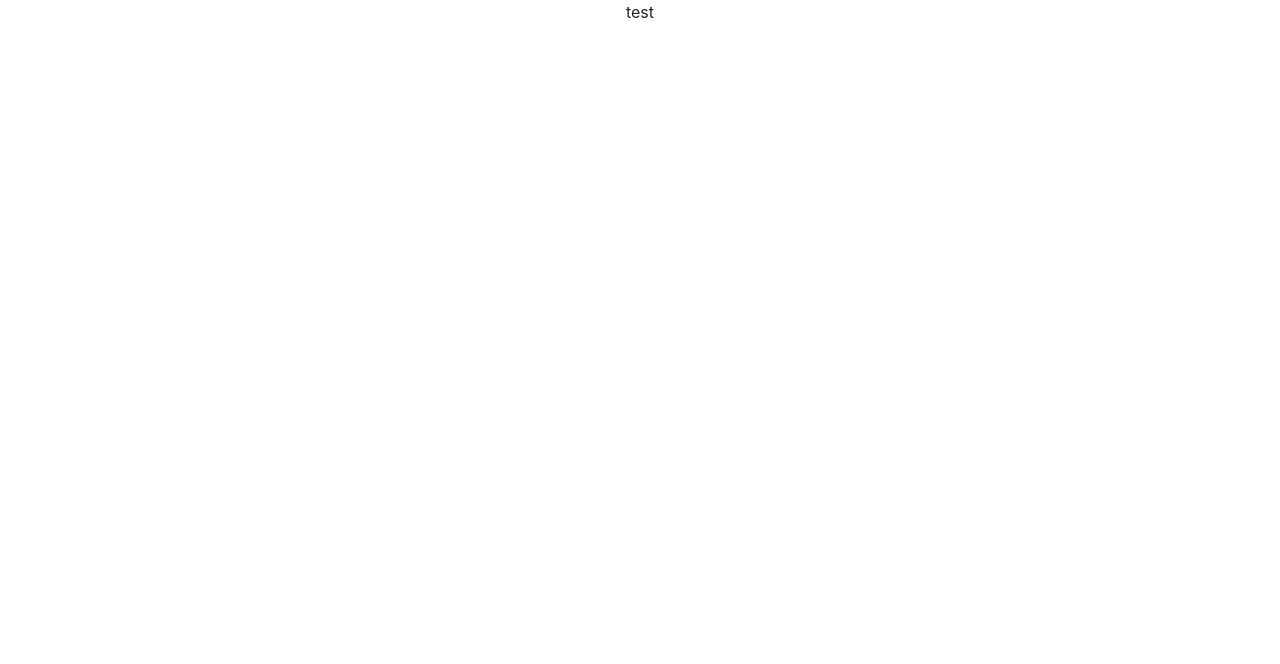
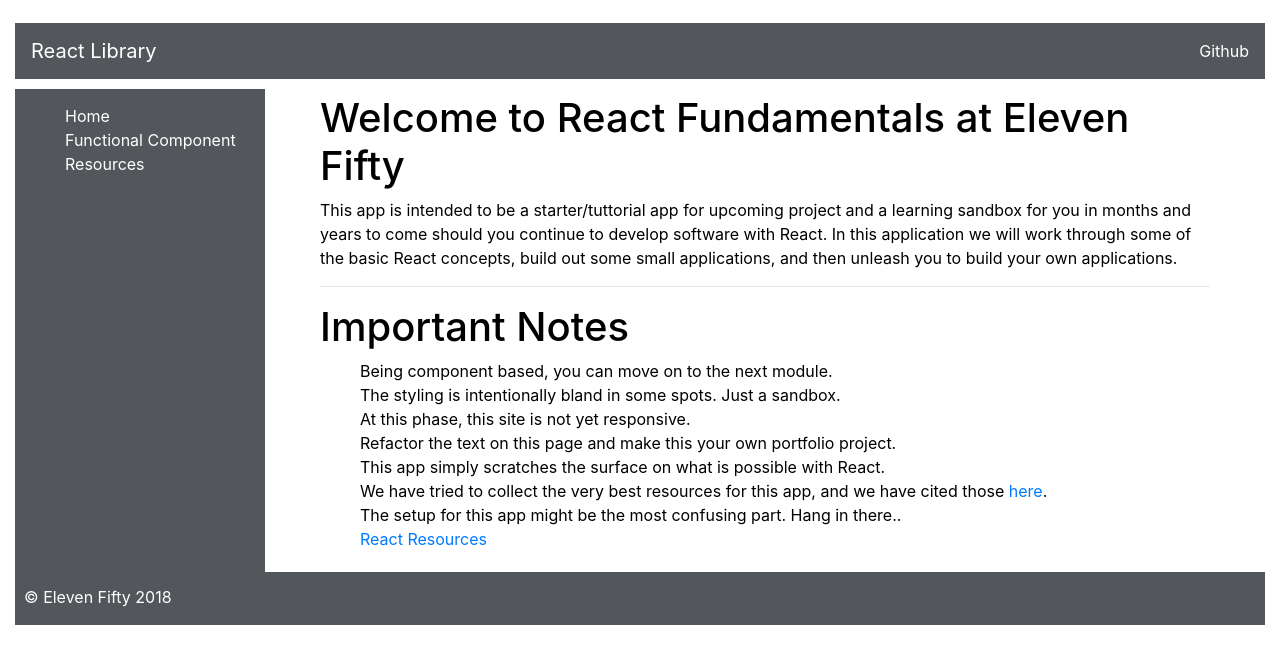
Before and after one commit to AlanJSchultz/react-fundamentals, a React (Create React App) app: page / in a window 1280 px wide. Shown: the top 664 px of the page. Built offline with nearby package versions, Linux system fonts and the light colour scheme.

Commit message:
12272019

```diff
--- a/src/App.css
+++ b/src/App.css
@@ -2,37 +2,79 @@
   text-align: center;
 }
 
-.App-logo {
-  height: 40vmin;
-  pointer-events: none;
+/* body */
+body {
+  padding: 15px;
+  background-color: white;
+  font: Belleza;
 }
 
-@media (prefers-reduced-motion: no-preference) {
-  .App-logo {
-    animation: App-logo-spin infinite 20s linear;
-  }
-}
-
-.App-header {
-  background-color: #282c34;
-  min-height: 100vh;
-  display: flex;
-  flex-direction: column;
-  align-items: center;
-  justify-content: center;
-  font-size: calc(10px + 2vmin);
+/* footer */
+footer {
+  background-color: #53565A;
   color: white;
 }
 
-.App-link {
-  color: #61dafb;
+footer p {
+  margin-top: 0.8em!important;
+  margin-left: 1.5em;
 }
 
-@keyframes App-logo-spin {
-  from {
-    transform: rotate(0deg);
-  }
-  to {
-    transform: rotate(360deg);
-  }
+/* main */
+.main {
+  background-color: white;
+  color: black;
+  height: 100%;
+  min-height: 100%;
 }
+
+.mainDiv {
+  margin: auto;
+  width: 90%;
+  padding: 5px;
+}
+
+ul {
+  list-style-type: none;
+}
+
+/* Sidebar */
+.sidebar {
+  display: flex;
+  background-color: #53565A;
+  margin-top: 10px;
+}
+
+.sidebar-list-styling {
+  padding-left: 50px;
+  padding-top: 15px;
+  width: 20%;
+  background-color: #53565A;
+  color: white;
+}
+
+.sidebar-list a {
+  color: white;
+  padding: 0;
+}
+
+.sidebar-route {
+  flex: 1;
+  padding: '00px';
+}
+
+/* header */
+.header {
+  margin-top: 0.5em!important;
+  text-align: center;
+  background-color: #53565A;
+  color: white;
+}
+
+.header a {
+  color: white;
+}
+
+.header p {
+  margin-top: 0.8em!important;
+}
--- a/src/App.js
+++ b/src/App.js
@@ -3,11 +3,21 @@
 import React from 'react';
 import 'bootstrap/dist/css/bootstrap.css';
 import './App.css';
+import Header from './components/Header';
+import Footer from './components/Footer';
+import Sidebar from './components/Sidebar';
+import {
+  BrowserRouter as Router,
+} from 'react-router-dom';
 
-function App() {
+const App = () => {
   return (
-    <div className="App">
-      test
+    <div>
+      <Header />
+      <Router>
+        <Sidebar />
+      </Router>
+      <Footer />
     </div>
   );
 }
--- a/src/components/Resources.js
+++ b/src/components/Resources.js
@@ -0,0 +1,30 @@
+//jshint esversion:6
+
+import React from 'react';
+
+const Resources = () => {
+    return (
+        <div className="main">
+            <div className="mainDiv">
+                <h1>React Resources</h1>
+                <p>Below are some of the resources that we used throughout this app. Note: you will be asked to make this page better.</p>
+                <ul>
+                    <li>The Official Docs</li>
+                    <li>React Router Doms</li>
+                    <li>Stephen Griders Udemy Course for the Udemy API. He's all over the place.</li>
+                    <li>Samer Buna's Pluralsight Course for the Github API Starter</li>
+                    <li>The Moviee API</li>
+                    <li>Font Awesome for React: https://gorangajic.github.io/react-icons/fa.html</li>
+                    <li>Bitcoin: htpps://github.com/bmorelli25/interactive-bitcoin-price-chart</li>
+                    <li>Google Maps: htpps://github.com/mthorry/earthquakes-mapper</li>
+                    <li>https://ssetem.gitbooks.io/searchkit/docs/setup/project-setup.html</li>
+                    <li>https://www.fullstackreport.com/articles/react-tutorial-cloning-yelp</li>
+                    <li>https://neptunian.github.io/react-photo-gallery/examples/basic.html</li>
+                    <li>https://github.com/ngokevin/aframe-react-boilerplate</li>
+                </ul>
+            </div>
+        </div>
+    );
+}
+
+export default Resources;
--- a/src/components/Sidebar.js
+++ b/src/components/Sidebar.js
@@ -0,0 +1,31 @@
+//jshint esversion:6
+
+import React from 'react';
+import {
+    Route,
+    Link,
+    Switch
+} from 'react-router-dom';
+import Home from './Home';
+import Resources from './Resources';
+
+const Sidebar = () => (
+    <div className="sidebar">
+        <div className="sidebar-list-styling">
+            <ul className="sidebar-list list-unstyled">
+                <li><Link to="/">Home</Link></li>
+                <li><Link to="/functionalcomponent">Functional Component</Link></li>
+                <li><Link to="/resources">Resources</Link></li>
+            </ul>
+        </div>
+        <div className="sidebar-route">
+            <Switch>
+                <Route exact path="/home"><Home /></Route>
+                <Route exact path="/resources"><Resources /></Route>
+                <Route exact path="/"><Home /></Route>
+            </Switch>
+        </div>
+    </div>
+)
+
+export default Sidebar;
--- /dev/null
+++ b/src/javascript_practice/3_extends.js
@@ -0,0 +1 @@
+//jshint esversion:6
```
Also changed, not shown: src/javascript_practice/1_classes.js (added, +44 -0 lines), src/javascript_practice/2_constructors.js (added, +31 -0 lines), src/javascript_practice/4_super.js (added), src/javascript_practice/5_interpolation.js (added), src/javascript_practice/6_map.js (added), src/javascript_practice/7_filter.js (added), src/javascript_practice/8_destructuring&rest.js (added).
